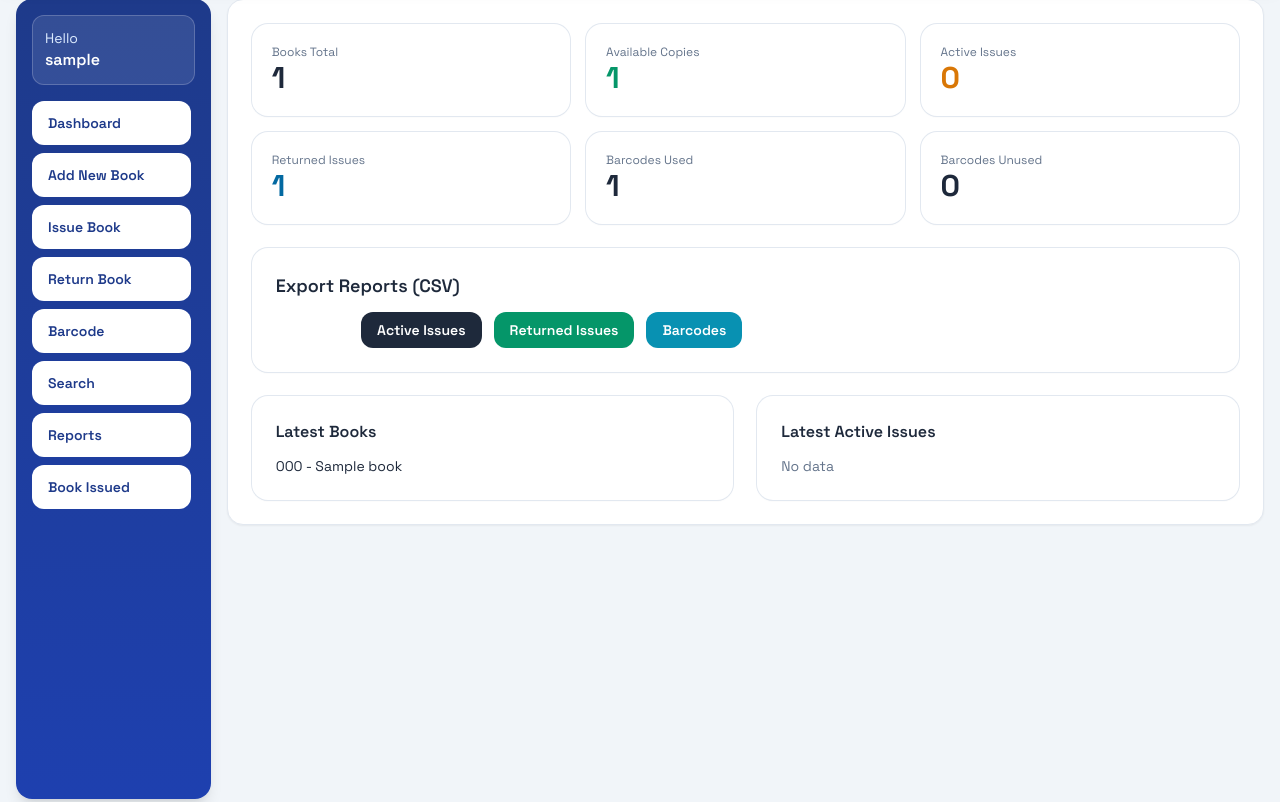
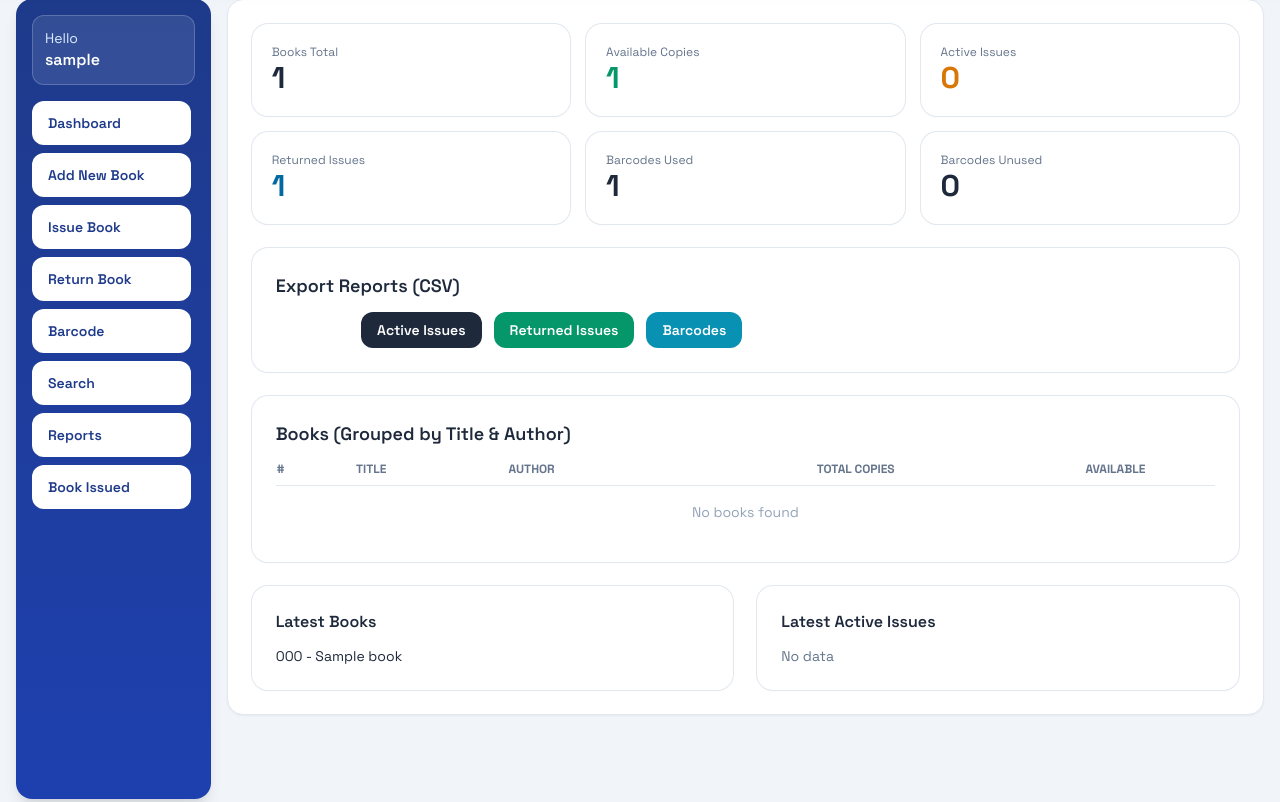
Before and after one commit to umarfarooqu/lms, a Django app: page /reports-module/ in a window 1280 px wide. Shown: the part 103-905 px from the top of the page. Run offline with Django 4.2, Linux system fonts and the light colour scheme; a user stored in the database is signed in; tables that the repository leaves empty hold one stand-in row (values such as "Sample post"); some libraries are stand-ins or nearby versions.

Commit message:
Add grouped books table to reports module

```diff
--- a/libraryapp/templates/libraryapp/reports_module.html
+++ b/libraryapp/templates/libraryapp/reports_module.html
@@ -20,6 +20,36 @@
   </div>
 </section>
 
+<section class="mt-6 rounded-2xl bg-white p-6 shadow-sm ring-1 ring-slate-200">
+  <h2 class="text-lg font-semibold">Books (Grouped by Title &amp; Author)</h2>
+  <div class="mt-3 overflow-x-auto">
+    <table class="w-full text-sm">
+      <thead>
+        <tr class="border-b border-slate-200 text-left text-xs font-semibold uppercase text-slate-500">
+          <th class="pb-2 pr-4">#</th>
+          <th class="pb-2 pr-4">Title</th>
+          <th class="pb-2 pr-4">Author</th>
+          <th class="pb-2 pr-4 text-center">Total Copies</th>
+          <th class="pb-2 text-center">Available</th>
+        </tr>
+      </thead>
+      <tbody class="divide-y divide-slate-100">
+        {% for g in grouped_books %}
+        <tr class="hover:bg-slate-50">
+          <td class="py-2 pr-4 text-slate-400">{{ forloop.counter }}</td>
+          <td class="py-2 pr-4 font-medium">{{ g.title }}</td>
+          <td class="py-2 pr-4 text-slate-600">{{ g.author }}</td>
+          <td class="py-2 pr-4 text-center">{{ g.total_copies }}</td>
+          <td class="py-2 text-center {% if g.available_copies == 0 %}text-rose-600 font-semibold{% else %}text-emerald-600{% endif %}">{{ g.available_copies }}</td>
+        </tr>
+        {% empty %}
+        <tr><td colspan="5" class="py-4 text-center text-slate-400">No books found</td></tr>
+        {% endfor %}
+      </tbody>
+    </table>
+  </div>
+</section>
+
 <section class="mt-6 grid gap-6 lg:grid-cols-2">
   <div class="rounded-2xl bg-white p-6 shadow-sm ring-1 ring-slate-200">
     <h3 class="font-semibold">Latest Books</h3>
@@ -27,7 +57,7 @@
   </div>
   <div class="rounded-2xl bg-white p-6 shadow-sm ring-1 ring-slate-200">
     <h3 class="font-semibold">Latest Active Issues</h3>
-    <ul class="mt-3 space-y-2 text-sm">{% for i in latest_active_issues %}<li>{{ i.student_id }} - {{ i.book.book_code }}</li>{% empty %}<li class="text-slate-500">No data</li>{% endfor %}</ul>
+    <ul class="mt-3 space-y-2 text-sm">{% for i in latest_active_issues %}<li>{{ i.student_id|default:i.employee_id }} - {{ i.book.book_code }}</li>{% empty %}<li class="text-slate-500">No data</li>{% endfor %}</ul>
   </div>
 </section>
 {% endblock %}
```
